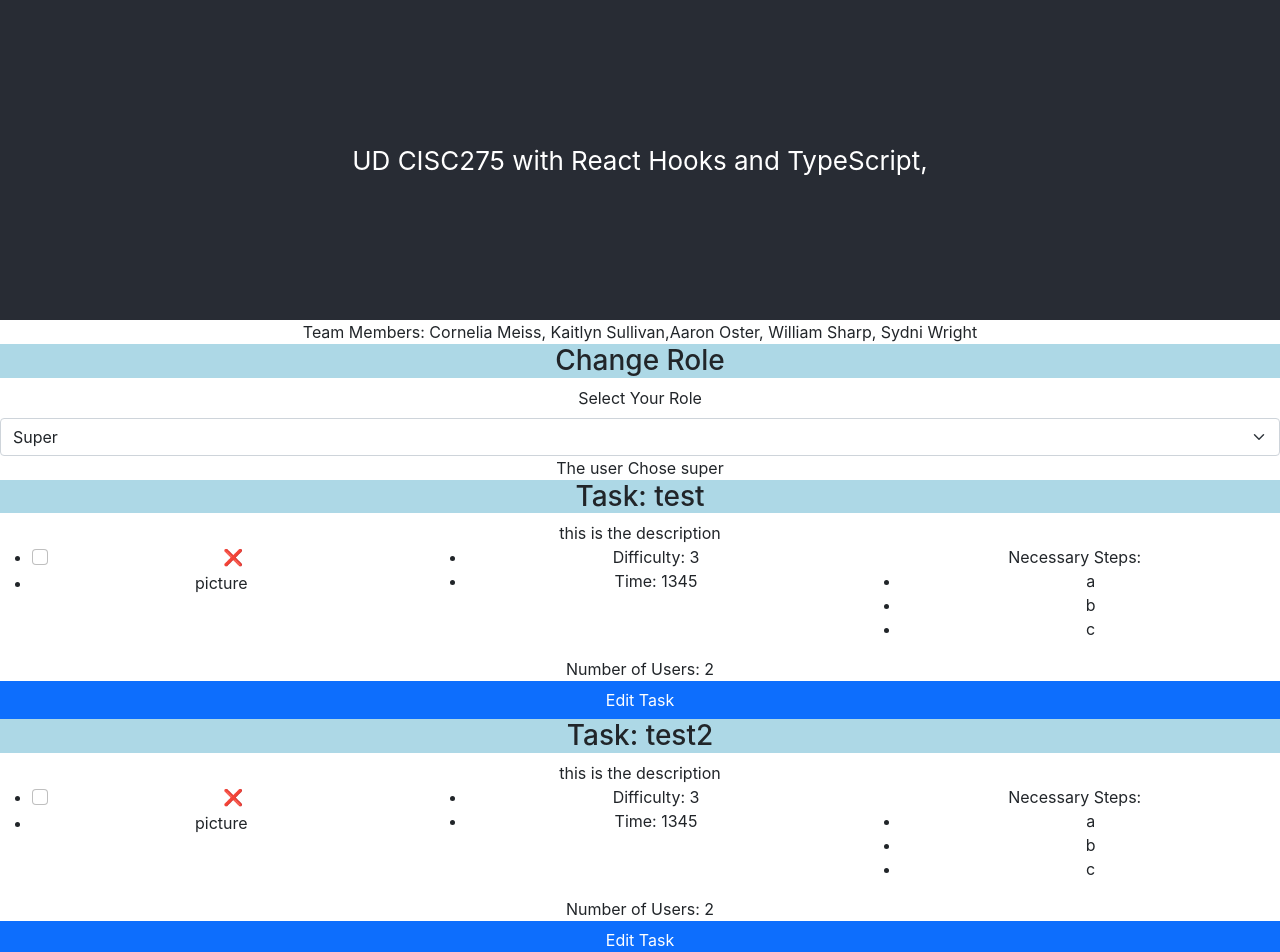
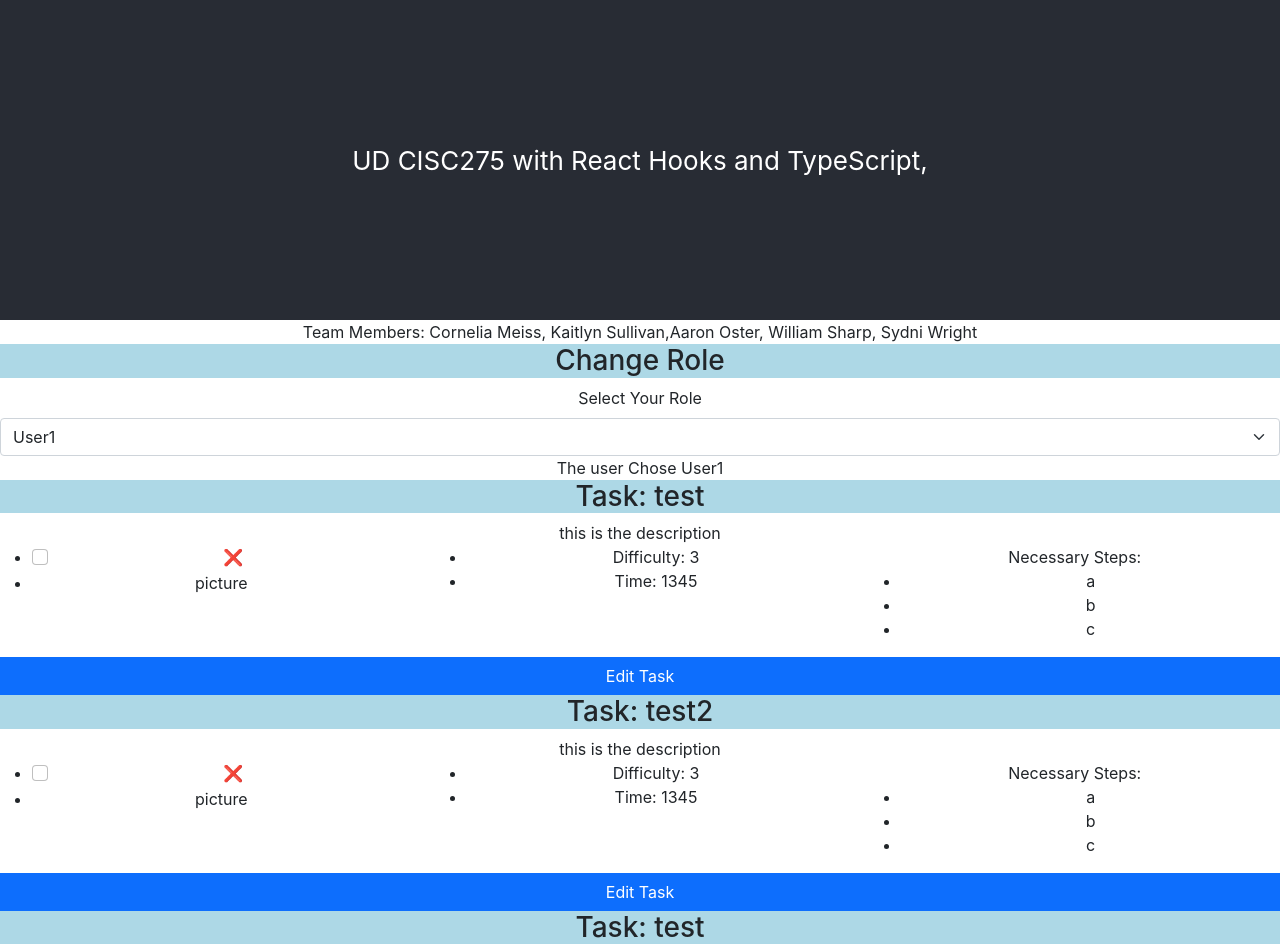
Before and after one commit to cmeiss/team18, a React (Create React App) app: page / in a window 1280 px wide. Shown: the top 952 px of the page. Built offline with nearby package versions, Linux system fonts and the light colour scheme.

Commit message:
wrote the userList component and connected it to state in app

```diff
--- a/src/App.tsx
+++ b/src/App.tsx
@@ -6,6 +6,7 @@ import { Task } from "./interfaces/task";
 //import { ChangeRole } from "./list-components/selectuser";
 import { User } from "./interfaces/user";
 import { Button, Form } from "react-bootstrap";
+import { UserList } from "./list-components/UserList";
 
 const TASK: Task[] =
     //this is a completely random test task array to get something
@@ -34,11 +35,11 @@ const TASK: Task[] =
     ];
 
 function App(): JSX.Element {
-    const [role, setRole] = useState<User>({ name: "super", userList: [] }); //This needs to be set by drop down menu
+    const [role, setRole] = useState<User>({ name: "User1", userList: TASK }); //This needs to be set by drop down menu
     const [roles, setRoles] = useState<User[]>([
         { name: "Super", userList: [] },
         { name: "Admin", userList: [] },
-        { name: "User1", userList: [] }
+        { name: "User1", userList: TASK }
     ]); // these are original users these can be changed
     const [editmode, seteditmode] = useState<boolean>(false); //whether the textbox will appear boolean
     const [newUser, setNewUser] = useState<string>("User2"); //the value currently in the text box of edit mode
@@ -140,6 +141,8 @@ function App(): JSX.Element {
             </div>
             {/*End of role selection part*/}
 
+            <UserList user={role}></UserList>
+
             {/*  This div statement exists only to test the DisplayTask component
             and show how it works by displaying the TASK array,
             This div statement needs to be deleted together with the TASK array
--- /dev/null
+++ b/src/list-components/UserList.tsx
@@ -0,0 +1,34 @@
+import React from "react";
+import { Task } from "../interfaces/task";
+import { User } from "../interfaces/user";
+import { DisplayTask } from "./DisplayTask";
+
+interface UserProps {
+    user: User;
+}
+
+export function UserList(user: UserProps): JSX.Element {
+    const list: Task[] = user.user.userList;
+    return (
+        <div>
+            {user.user.name === "Super" || user.user.name === "Admin" ? null : (
+                <div>
+                    {list.map((TASK: Task) => (
+                        <DisplayTask
+                            key={5}
+                            name={TASK.name}
+                            description={TASK.description}
+                            status={TASK.status}
+                            image={TASK.image}
+                            steps={TASK.steps}
+                            difficulty={TASK.difficulty}
+                            numUsers={TASK.numUsers}
+                            time={TASK.time}
+                            role={user.user.name}
+                        ></DisplayTask>
+                    ))}
+                </div>
+            )}
+        </div>
+    );
+}
```
